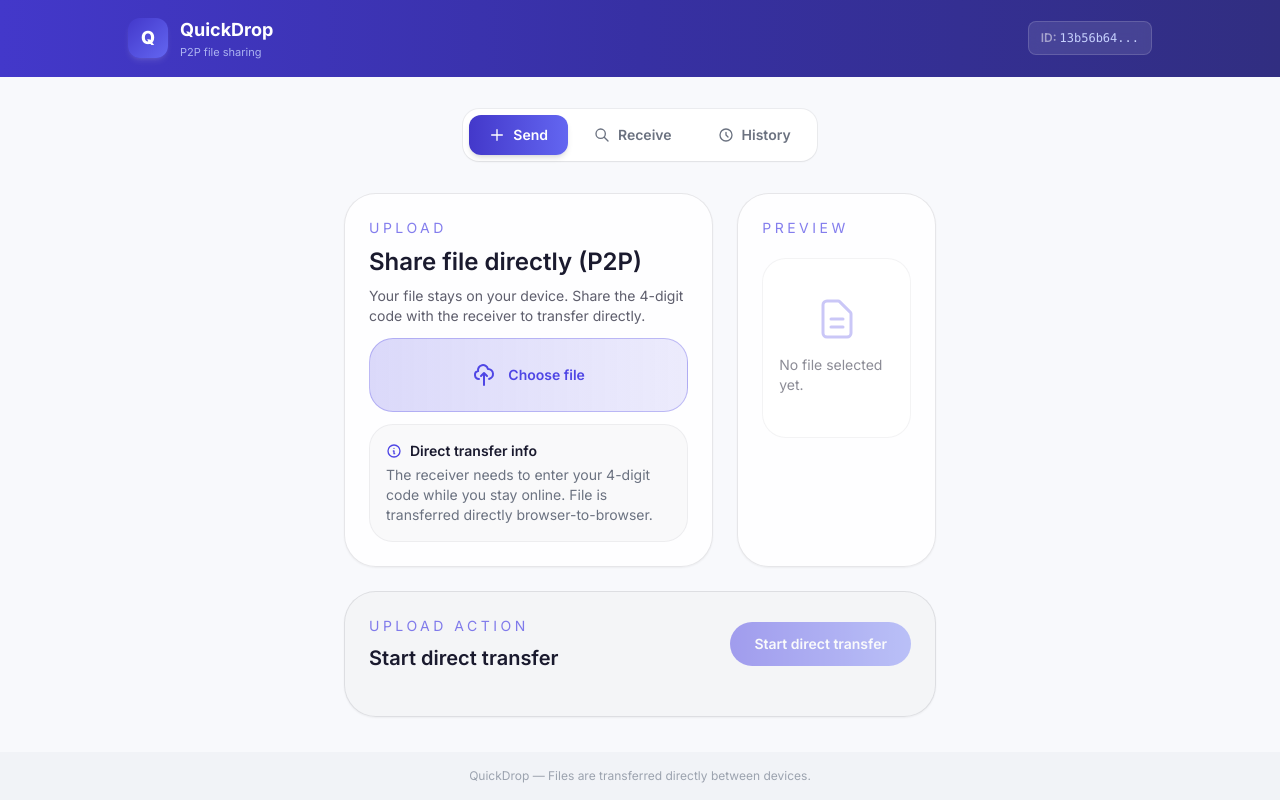
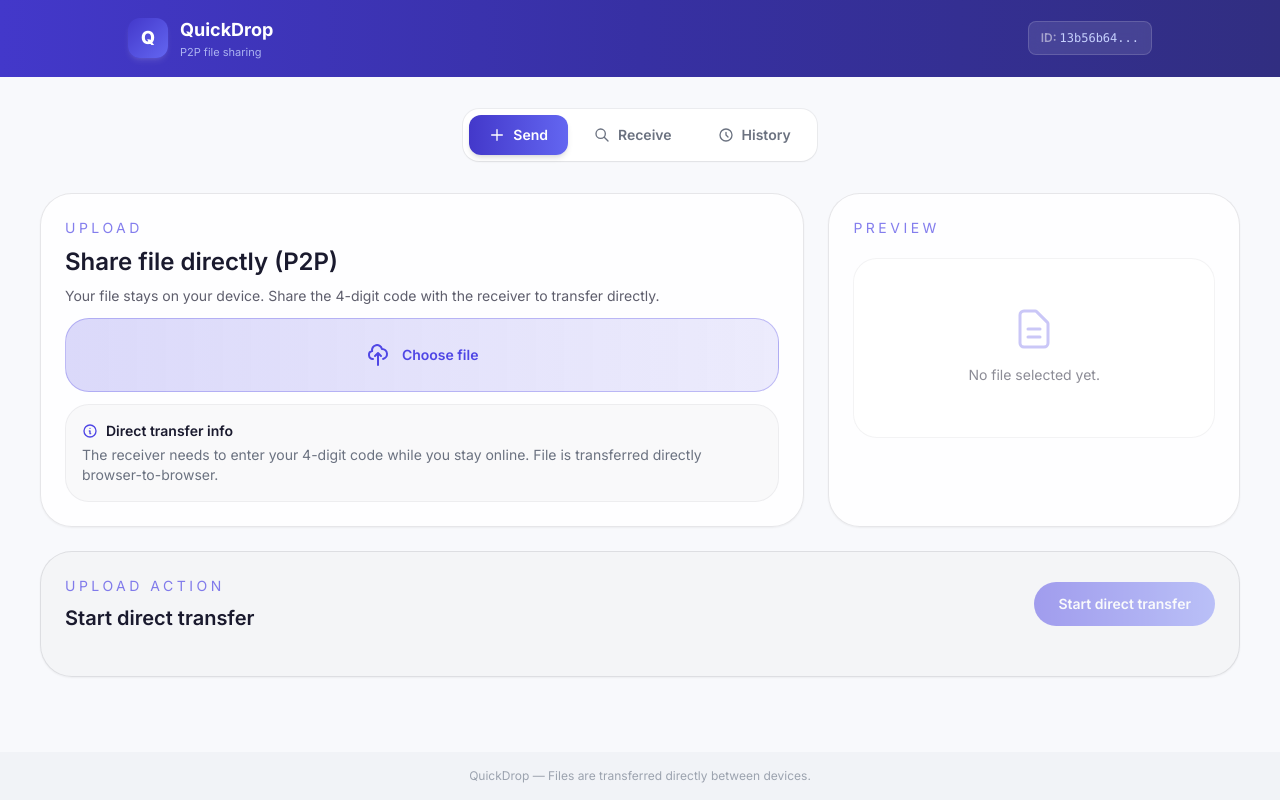
Before and after one commit to rohanz2003/QuickDrop, a React (Vite) app in the folder quickdrop-qr-app/frontend/: page / in a window 1280 px wide. Built offline with nearby package versions, Linux system fonts and the light colour scheme; no server answers.

Commit message:
Make tabs full screen

```diff
--- a/quickdrop-qr-app/frontend/src/App.jsx
+++ b/quickdrop-qr-app/frontend/src/App.jsx
@@ -84,7 +84,7 @@ function App() {
 
       {/* CONTENT — light panel */}
       <div className="light-panel flex flex-1 flex-col" style={{ background: '#f8f9fc' }}>
-        <div className="mx-auto flex w-full max-w-2xl flex-1 flex-col px-6 py-8 sm:px-10">
+        <div className="flex flex-1 flex-col px-6 py-8 sm:px-10">
           {/* Tab switcher */}
           <div className="inline-flex gap-1.5 self-center rounded-2xl bg-white p-1.5 shadow-sm ring-1 ring-black/5">
             {tabs.map((tab) => (
```
